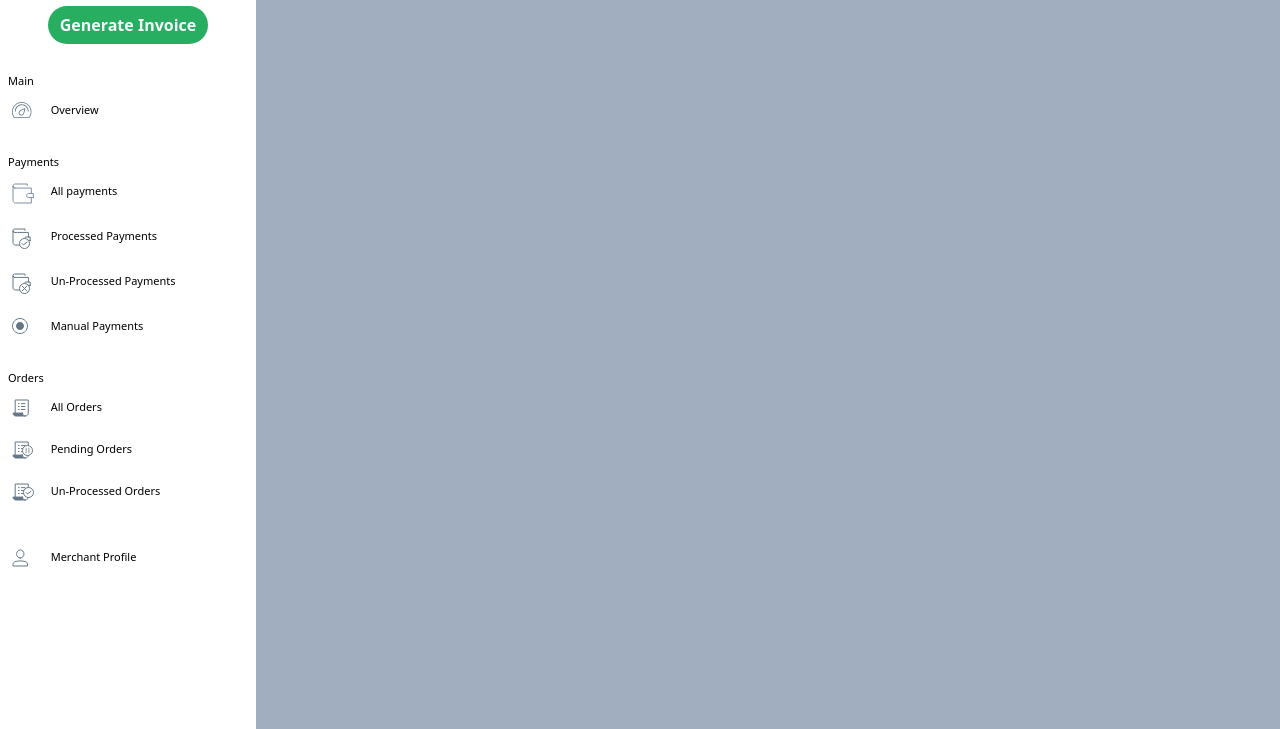
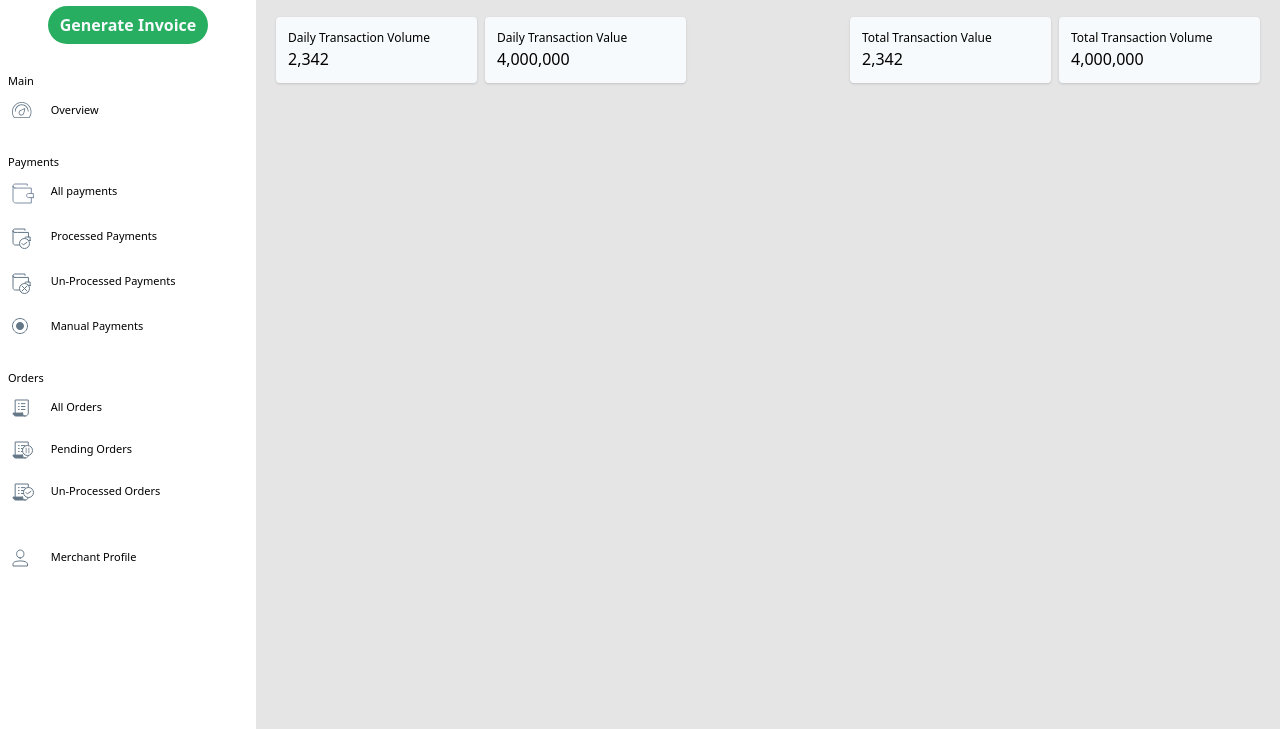
Before and after one commit to limistah/minttechtest, a Gatsby site: page / in a window 1280 px wide. Shown: the part 71-800 px from the top of the page. Built offline with nearby package versions, Linux system fonts and the light colour scheme; Gatsby itself is replaced by a stand-in of ours.

Commit message:
Info boxes

```diff
--- a/src/layouts/Main.js
+++ b/src/layouts/Main.js
@@ -4,7 +4,7 @@ import Searchbar from "../components/Searchbar"
 import TopbarMeta from "../components/TopbarMeta"
 import SidebarNav from "../components/SidebarNav"
 
-function Main() {
+function Main({ children }) {
   return (
     <>
       <div className="top-bar">
@@ -25,7 +25,7 @@ function Main() {
             <SidebarNav />
           </div>
         </div>
-        <div class="content-section"></div>
+        <div class="content-section">{children}</div>
       </div>
     </>
   )
--- a/src/pages/index.css
+++ b/src/pages/index.css
@@ -608,6 +608,7 @@ body {
   display: flex;
   background-color: #f7fafc;
   height: 60px;
+  box-shadow: 0px -1px 2px 2px #e5e5e5;
 }
 
 .top-bar-container {
@@ -819,6 +820,59 @@ body {
 
 .content-section {
   flex-grow: 1;
-  background-color: #a0aec0;
+  padding: 1.25rem;
   min-height: calc(100vh - 60px);
+  background-color: #e5e5e5;
+  /* width: 256px; */
+  overflow: hidden;
+  width: calc(100vw - 256px);
 }
+
+.main-content-container {
+  width: 100%;
+  display: flex;
+  flex-wrap: wrap;
+}
+
+.info-box-conatainer {
+  width: 100%;
+  display: flex;
+  flex-wrap: wrap;
+  justify-content: space-between;
+}
+
+.info-box-section {
+  width: 41.666667%;
+  display: flex;
+}
+
+.info-box {
+  width: 50%;
+  background-color: #f7fafc;
+  padding: 0.75rem;
+  margin-top: 0.5rem;
+  margin-bottom: 0.5rem;
+  border-radius: 0.25rem;
+  box-shadow: 0 1px 3px 0 rgba(0, 0, 0, 0.1), 0 1px 2px 0 rgba(0, 0, 0, 0.06);
+  transform: margin background-color 0.1s;
+}
+
+.info-box:hover {
+  margin-top: 0.25rem;
+  margin-bottom: 0.25rem;
+  background-color: #edf2f7;
+}
+
+.info-box:first-of-type {
+  margin-right: 0.5rem;
+}
+
+.info-box-title,
+info-box-value {
+  display: block;
+  font-size: 12px;
+}
+
+info-box-value {
+  font-weight: 700;
+}
--- a/src/pages/index.js
+++ b/src/pages/index.js
@@ -3,6 +3,45 @@ import "./index.css"
 
 import MainLayout from "../layouts/Main"
 
-const IndexPage = () => <MainLayout></MainLayout>
+const IndexPage = () => (
+  <MainLayout>
+    <div className="main-content-container">
+      <div className="info-box-conatainer">
+        <div className="info-box-section">
+          <div className="info-box">
+            <div className="info">
+              <span className="info-box-title">Daily Transaction Volume</span>
+              <span className="info-box-value">2,342</span>
+            </div>
+            <div className="chart"></div>
+          </div>
+          <div className="info-box">
+            <div className="info">
+              <span className="info-box-title">Daily Transaction Value</span>
+              <span className="info-box-value">4,000,000</span>
+            </div>
+            <div className="chart"></div>
+          </div>
+        </div>
+        <div className="info-box-section">
+          <div className="info-box">
+            <div className="info">
+              <span className="info-box-title">Total Transaction Value</span>
+              <span className="info-box-value">2,342</span>
+            </div>
+            <div className="chart"></div>
+          </div>
+          <div className="info-box">
+            <div className="info">
+              <span className="info-box-title">Total Transaction Volume</span>
+              <span className="info-box-value">4,000,000</span>
+            </div>
+            <div className="chart"></div>
+          </div>
+        </div>
+      </div>
+    </div>
+  </MainLayout>
+)
 
 export default IndexPage
--- a/src/styles/main.css
+++ b/src/styles/main.css
@@ -8,6 +8,7 @@ body {
 .top-bar {
   @apply fixed flex w-full flex bg-gray-100;
   height: 60px;
+  box-shadow: 0px -1px 2px 2px #e5e5e5;
 }
 
 .top-bar-container {
@@ -163,6 +164,45 @@ body {
 }
 
 .content-section {
-  @apply flex-grow bg-gray-500;
+  @apply flex-grow p-5;
   min-height: calc(100vh - 60px);
+  background-color: #e5e5e5;
+  /* width: 256px; */
+  overflow: hidden;
+  width: calc(100vw - 256px);
 }
+
+.main-content-container {
+  @apply w-full flex flex-wrap;
+}
+
+.info-box-conatainer {
+  @apply w-full flex flex-wrap justify-between;
+}
+
+.info-box-section {
+  @apply w-5/12 flex;
+}
+
+.info-box {
+  @apply w-1/2 bg-gray-100 p-3 my-2 rounded shadow;
+  transform: margin background-color 0.1s;
+}
+
+.info-box:hover {
+  @apply my-1 bg-gray-200;
+}
+
+.info-box:first-of-type {
+  @apply mr-2;
+}
+
+.info-box-title,
+info-box-value {
+  display: block;
+  font-size: 12px;
+}
+
+info-box-value {
+  @apply font-bold;
+}
```
